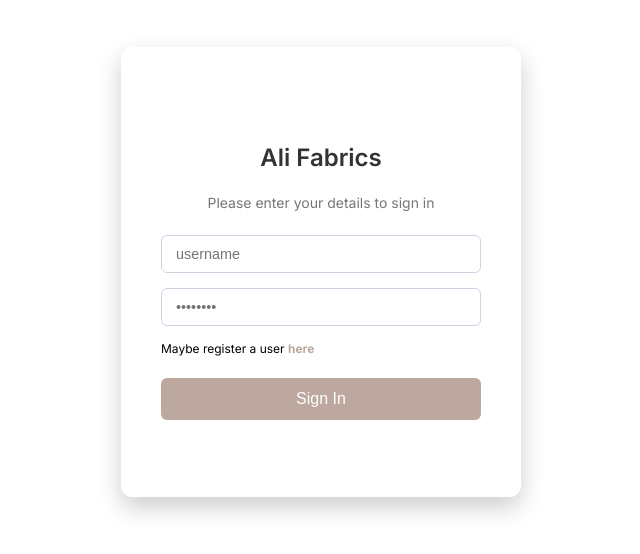
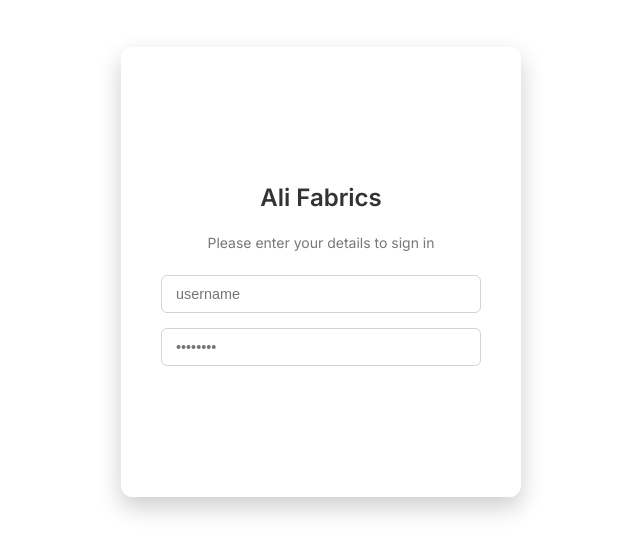
Before and after one commit to aliakbarr474/alifabrics-pos-frontend, a React (Create React App) app: page / in a window 1280 px wide. Shown: the part 128-682 px from the top of the page, without its empty margins (319-959 px from the left). Built offline with nearby package versions, Linux system fonts and the light colour scheme.

Commit message:
adding security

```diff
--- a/src/Login.js
+++ b/src/Login.js
@@ -70,7 +70,6 @@ const Login = () => {
     <div className="login-container">
       <div className={`card-wrapper ${showSignup ? 'show-signup' : ''}`}>
 
-        {/* === LOGIN CARD === */}
         <div className="form-card login-card">
           <h2 className="login-title">Ali Fabrics</h2>
           <p className="login-subtitle">Please enter your details to sign in</p>
@@ -100,7 +99,7 @@ const Login = () => {
               />
             </div>
 
-            <p style={{fontSize: '12px'}}>
+            {/* <p style={{fontSize: '12px'}}>
               Maybe register a user{' '}
               <a href='#!' onClick={(e) => { e.preventDefault(); setShowSignup(true); }}>
                 here
@@ -109,7 +108,7 @@ const Login = () => {
 
             <button type="submit" className="login-button">
               Sign In
-            </button>
+            </button> */}
           </form>
         </div>
 
```
